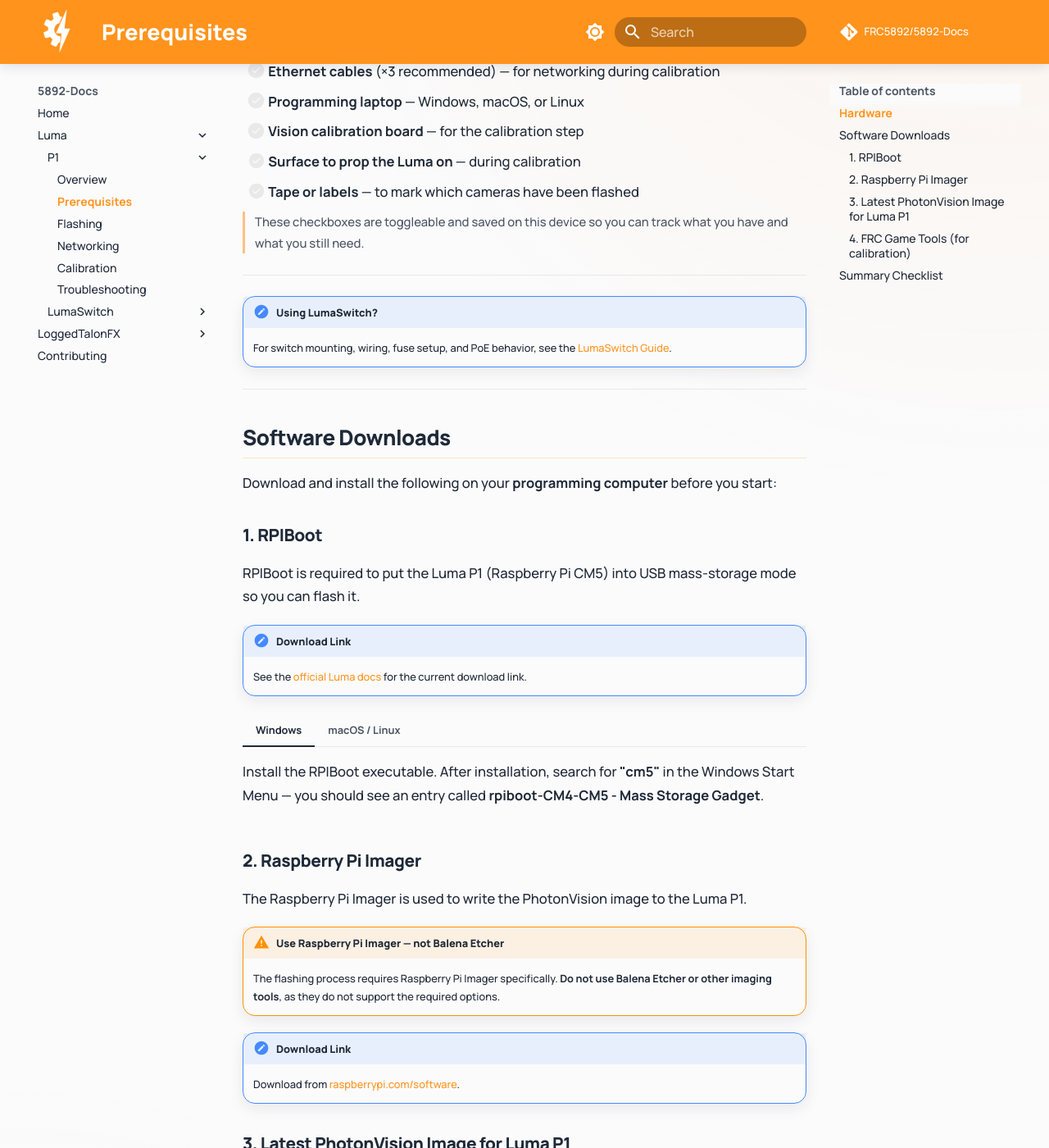
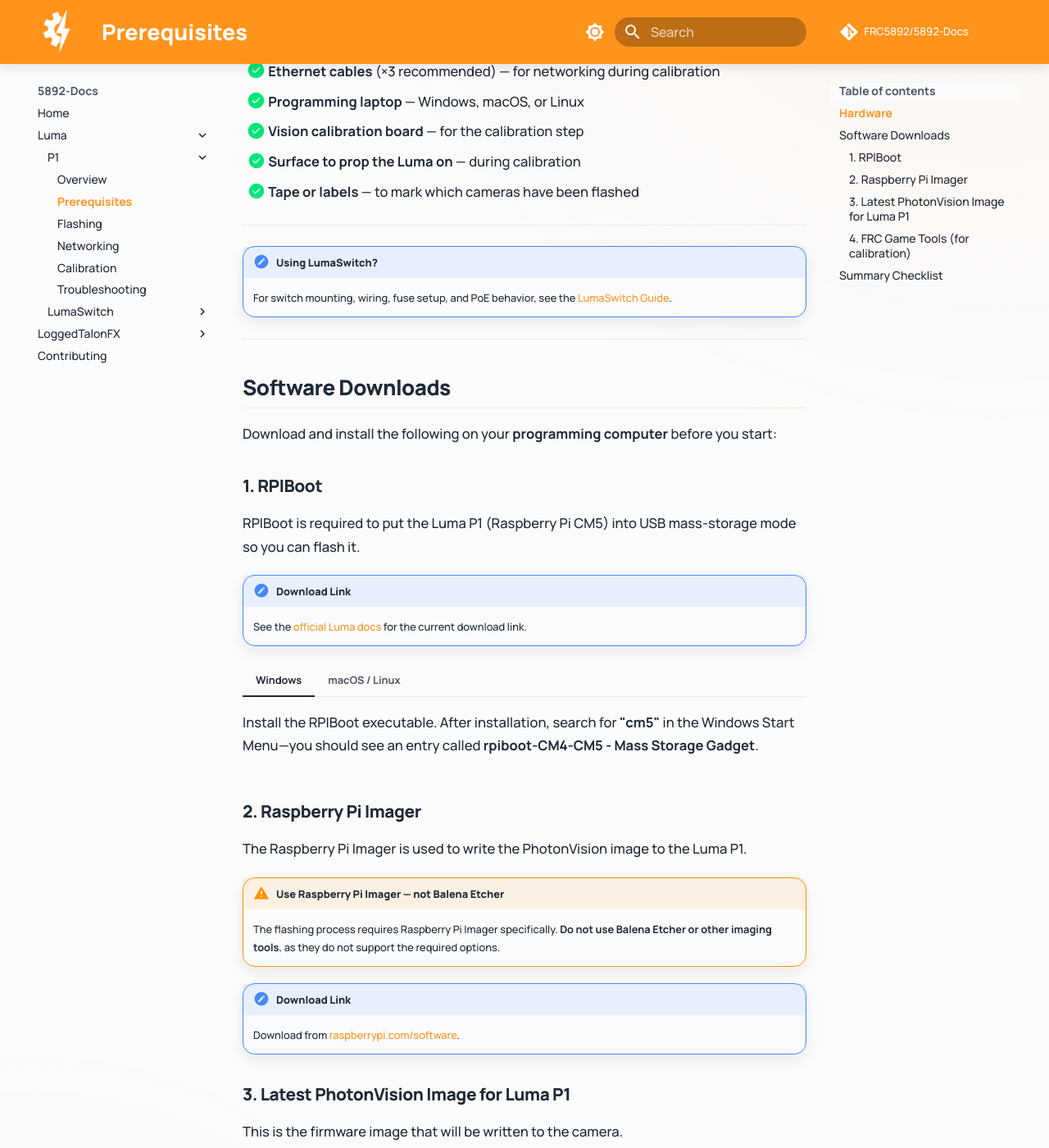
Before and after one commit to FRC5892/Luma-Docs, an MkDocs documentation site: the page built from docs/p1/prerequisites.md, in a window 1280 px wide and 1400 px high, scrolled down 463 px. Shown: the whole window at 82% size. Built offline with MkDocs 1.6.1 and Material for MkDocs 9.7.7, drawn with Linux system fonts in a browser that asks for light colours; comment, search, counter and statistics services are not loaded; part of the change alters nothing that is shown; some of the changed text lies outside the part shown.

```diff
--- a/docs/javascripts/persistent-tasklist.js
+++ b/docs/javascripts/persistent-tasklist.js
@@ -166,18 +166,173 @@
       });
 
     });
+
+  // Persistent Task List and Guide Step Tracking for Luma Docs
+  (function () {
+      "use strict";
+
+      var TASK_NOTE_TEXT = "These checkboxes are toggleable and saved on this device so you can track what you have and what you still need.";
+      var STEP_NOTE_TEXT = "Tip: Click a numbered step (number or text) to mark it complete. Progress is saved on this device.";
+
+      // Normalize text for consistent keying
+      function normalizeText(text) {
+          return (text || "").replace(/\s+/g, " ").trim();
       }
 
+      // Generate a unique key for a task list item
+      function getItemKey(checkbox, indexOnPage) {
+          var listItem = checkbox.closest("li");
+          var labelText = listItem ? normalizeText(listItem.textContent) : "";
+          var path = window.location.pathname || "/";
+          return path + "::" + indexOnPage + "::" + labelText;
+      }
+
+      // Generate a unique key for a guide step
+      function getStepKey(stepItem, indexOnPage) {
+          var path = window.location.pathname || "/";
+          var labelText = normalizeText(stepItem.textContent);
+          return path + "::guide-step::" + indexOnPage + "::" + labelText;
+      }
+
+      // Determine if the current page should track guide steps
+      function isStepTrackingPage() {
+          var path = (window.location.pathname || "").toLowerCase();
+          return (
+              path.indexOf("/p1/flashing") !== -1 ||
+              path.indexOf("/p1/calibration") !== -1
+          );
+      }
+
+      // Find all ordered lists under "Steps" headings
+      function getStepSectionLists() {
+          var headings = document.querySelectorAll(".md-content .md-typeset h2");
+          var lists = [];
+          headings.forEach(function (heading) {
+              if (normalizeText(heading.textContent).toLowerCase() !== "steps") {
+                  return;
+              }
+              var node = heading.nextElementSibling;
+              while (node && node.tagName !== "H2") {
+                  if (node.tagName === "OL") {
+                      lists.push(node);
+                  }
+                  node = node.nextElementSibling;
+              }
+          });
+          return lists;
+      }
+
+      // Add a note below a list for tracking
+      function ensureTrackingNote(listElement, noteText, noteType) {
+          if (!listElement || !listElement.parentElement) {
+              return;
+          }
+          var nextSibling = listElement.nextElementSibling;
+          if (nextSibling && nextSibling.classList.contains("tracking-note") && nextSibling.dataset.noteType === noteType) {
+              return;
+          }
+          var note = document.createElement("p");
+          note.className = "tracking-note";
+          note.dataset.noteType = noteType;
+          note.textContent = noteText;
+          listElement.insertAdjacentElement("afterend", note);
+      }
+
+      // Update the visual state of a task list item
+      function updateVisualState(checkbox) {
+          var listItem = checkbox.closest("li");
+          if (!listItem) {
+              return;
+          }
+          if (checkbox.checked) {
+              listItem.classList.add("task-item-checked");
+          } else {
+              listItem.classList.remove("task-item-checked");
+          }
+      }
+
+      // Update the visual state of a guide step
+      function updateStepVisualState(stepItem, isComplete) {
+          if (isComplete) {
+              stepItem.classList.add("guide-step-checked");
+          } else {
+              stepItem.classList.remove("guide-step-checked");
+          }
+      }
+
+      // Enable persistent task lists
+      function enablePersistentTaskLists() {
+          var checkboxes = document.querySelectorAll(".task-list-item input[type='checkbox']");
+          checkboxes.forEach(function (checkbox, indexOnPage) {
+              if (checkbox.dataset.persistentBound === "1") {
+                  updateVisualState(checkbox);
+                  return;
+              }
+              checkbox.disabled = false;
+              checkbox.dataset.persistentBound = "1";
+              var key = getItemKey(checkbox, indexOnPage);
+              var saved = localStorage.getItem(key);
+              checkbox.checked = saved === "1";
+              updateVisualState(checkbox);
+              checkbox.addEventListener("change", function () {
+                  localStorage.setItem(key, checkbox.checked ? "1" : "0");
+                  updateVisualState(checkbox);
+              });
+              var taskList = checkbox.closest("ul, ol");
+              if (taskList && taskList.classList.contains("task-list")) {
+                  ensureTrackingNote(taskList, TASK_NOTE_TEXT, "task");
+              }
+          });
+      }
+
+      // Enable persistent guide step tracking
+      function enablePersistentGuideSteps() {
+          if (!isStepTrackingPage()) {
+              return;
+          }
+          var stepLists = getStepSectionLists();
+          var steps = [];
+          stepLists.forEach(function (stepList) {
+              stepList.querySelectorAll(":scope > li").forEach(function (item) {
+                  steps.push(item);
+              });
+              ensureTrackingNote(stepList, STEP_NOTE_TEXT, "step");
+          });
+          steps.forEach(function (stepItem, indexOnPage) {
+              if (stepItem.closest(".task-list")) {
+                  return;
+              }
+              if (stepItem.dataset.stepBound === "1") {
+                  return;
+              }
+              stepItem.dataset.stepBound = "1";
+              stepItem.classList.add("guide-step-item");
+              var key = getStepKey(stepItem, indexOnPage);
+              var saved = localStorage.getItem(key);
+              var isComplete = saved === "1";
+              updateStepVisualState(stepItem, isComplete);
+              stepItem.addEventListener("click", function (event) {
+                  if (event.target.closest("a, button, input, code, pre")) {
+                      return;
+                  }
+                  var nowComplete = !stepItem.classList.contains("guide-step-checked");
+                  localStorage.setItem(key, nowComplete ? "1" : "0");
+                  updateStepVisualState(stepItem, nowComplete);
+              });
+          });
+      }
+
+      // Enable all tracking features
       function enableTrackingFeatures() {
           enablePersistentTaskLists();
           enablePersistentGuideSteps();
       }
 
+      // Subscribe to DOM changes or run on DOMContentLoaded
       if (typeof window.document$ !== "undefined" && window.document$.subscribe) {
           window.document$.subscribe(enableTrackingFeatures);
           return;
       }
-
       if (document.readyState === "loading") {
           document.addEventListener("DOMContentLoaded", enableTrackingFeatures);
       } else {
```
Also changed, not shown: docs/p1/prerequisites.md (+6 -10 lines). Lines whose indentation alone changed are shown as unchanged.
